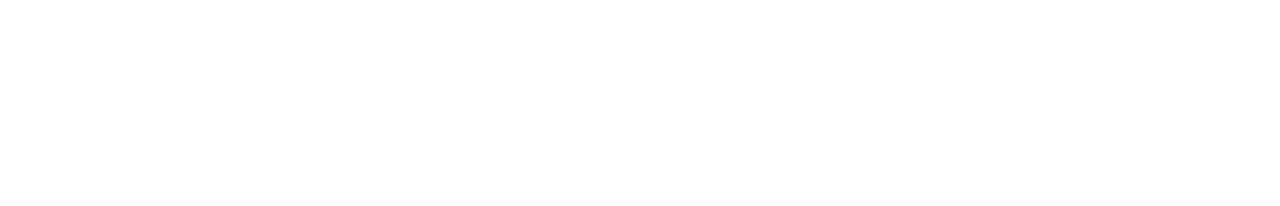
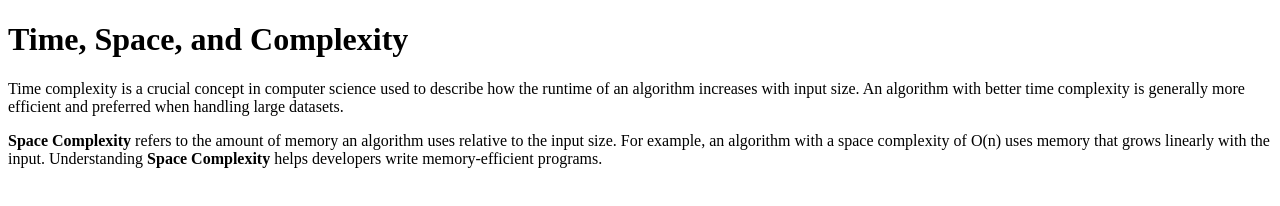
Before and after one commit to acciojob/time-and-space-complexity-Akki789, a website: page main.html in a window 1280 px wide. Drawn offline with Linux system fonts and the light colour scheme.

Commit message:
created a submission

```diff
--- a/main.html
+++ b/main.html
@@ -8,6 +8,19 @@
 
 <body>
 	<!-- the entire body must be written by student -->
+	 <h1>Time, Space, and Complexity</h1>
+
+    <p>
+        Time complexity is a crucial concept in computer science used to describe how the runtime of an algorithm
+        increases with input size. An algorithm with better time complexity is generally more efficient
+        and preferred when handling large datasets.
+    </p>
+
+    <p>
+        <b>Space Complexity</b> refers to the amount of memory an algorithm uses relative to the input size.
+        For example, an algorithm with a space complexity of O(n) uses memory that grows linearly with the input.
+        Understanding <b>Space Complexity</b> helps developers write memory-efficient programs.
+    </p>
     <script type="text/javascript" src="./script.js">
 </script>
 
```
